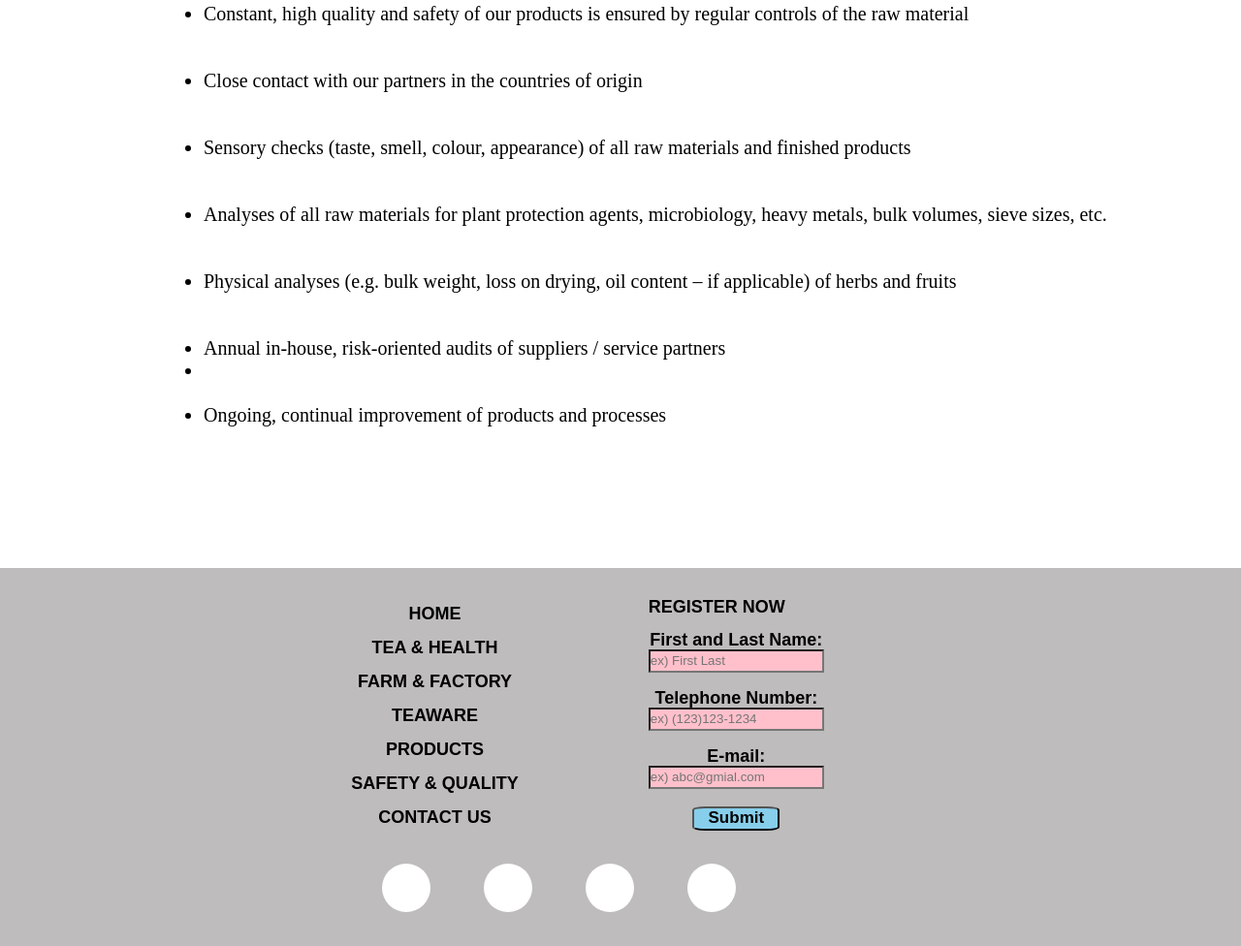
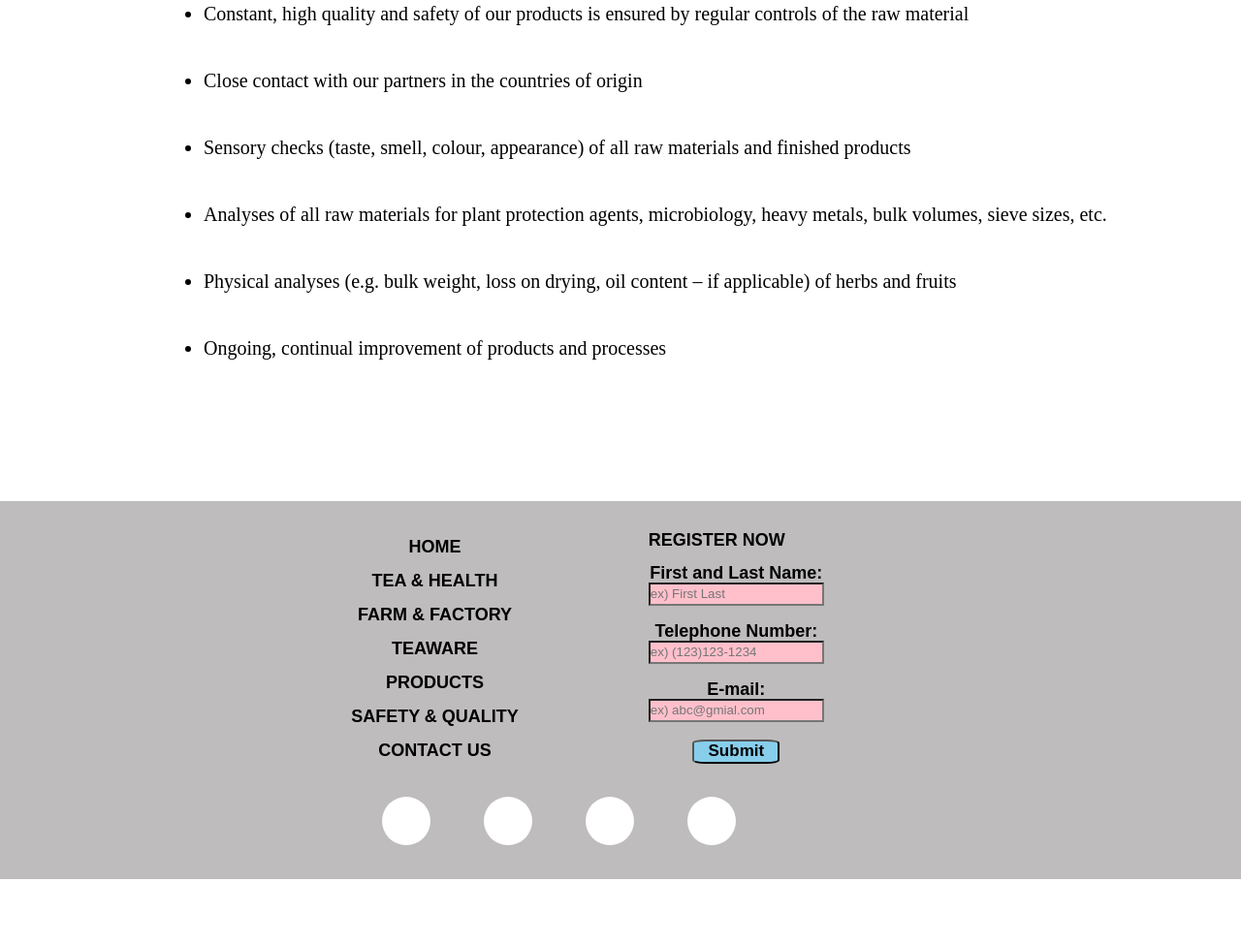
Before and after one commit to kg41csh/COMP205-Group-3, a plain HTML site: page link5.html in a window 1280 px wide. Shown: the part 1901-2877 px from the top of the page at 97% size. After the commit the page ends 2808 px from the top, so only its background shows below. Drawn offline with Linux system fonts and the light colour scheme.

Commit message:
Add files via upload

```diff
--- a/link5.html
+++ b/link5.html
@@ -105,7 +105,7 @@
             <li>Analyses of all raw materials for plant protection agents, microbiology, heavy metals, bulk volumes, sieve sizes, etc.</li><br/><br/>
                    <li>Physical analyses (e.g. bulk weight, loss on drying, oil content – if applicable) of herbs and fruits</li><br/><br/>
 
-                      <li>Annual in-house, risk-oriented audits of suppliers / service partners<li><br/><br/>
+
                      <li>Ongoing, continual improvement of products and processes</li><br/><br/>
 
 
```
